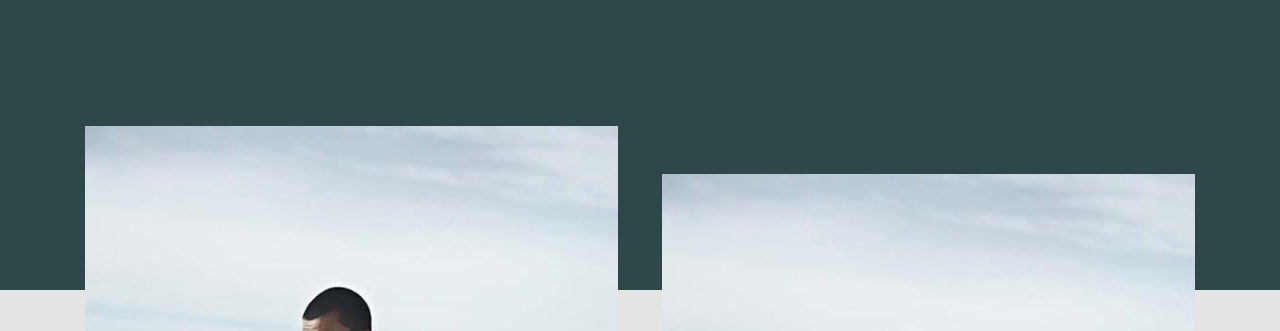
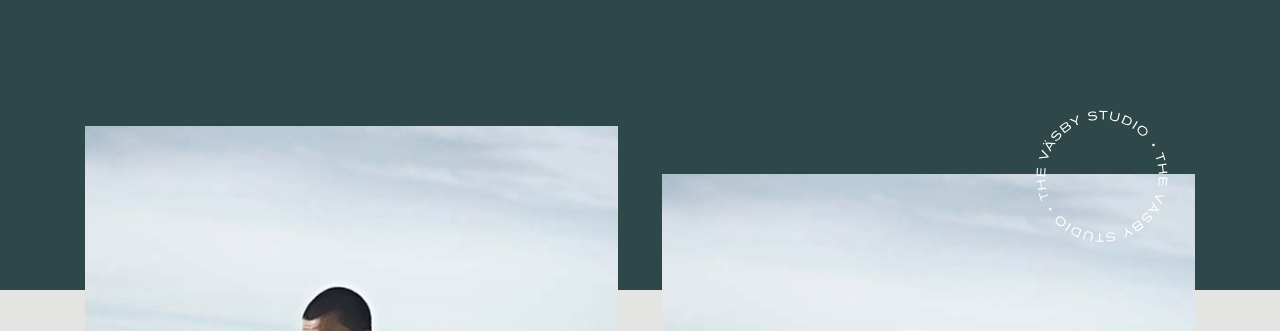
Before and after one commit to ifancyabroad/vasby, a Jekyll site: the page built from index.html, in a window 1280 px wide. Shown: the part 506-837 px from the top of the page. Built offline with Jekyll 4.4.1, drawn with Linux system fonts in a browser that asks for light colours.

Commit message:
Add circular logo to the header

```diff
--- a/_includes/footer.html
+++ b/_includes/footer.html
@@ -49,6 +49,7 @@
   </div>
 </footer>
 
+<script src="./assets/js/app.js"></script>
 <script src="./assets/js/wow.min.js"></script>
 <script>
   new WOW().init();
--- a/_sass/main.scss
+++ b/_sass/main.scss
@@ -16,6 +16,14 @@ html {
     p {
       font-size: $font-size-lg;
     }
+  }
+
+  .round-logo {
+    filter:  brightness(0) invert(1);
+    position: absolute;
+    bottom: -240px;
+    right: 40px;
+    z-index: 1;
   }
 }
 
--- /dev/null
+++ b/assets/js/app.js
@@ -0,0 +1,16 @@
+// Rotate the circular logos on window scroll
+$(function() {
+  let rotation = 0,
+      scrollLoc = $(document).scrollTop();
+  $(window).scroll(function() {
+      const newLoc = $(document).scrollTop();
+      const diff = scrollLoc - newLoc;
+      rotation += diff, scrollLoc = newLoc;
+      const rotationStr = "rotate(" + rotation + "deg)";
+      $("#logo-header").css({
+          "-webkit-transform": rotationStr,
+          "-moz-transform": rotationStr,
+          "transform": rotationStr
+      });
+  });
+});
--- a/index.html
+++ b/index.html
@@ -12,9 +12,11 @@ title: Vasby
           <h1 class="text-secondary mb-4">We create branding and web design for growing businesses</h1>
           <p class="text-secondary">We build brands, websites and eCommerce solutions that people and companies love. We are a small company with an agency output. We help business owners create brands and websites that look great and make money.</p>
         </div>
+        <img id="logo-header" class="round-logo" src="./assets/logos/vasby-round-logo.svg" alt="Vasby logo" width="137">
       </div>
     </div>
   </div>
+
 </div>
 
 <div class="container">
```
